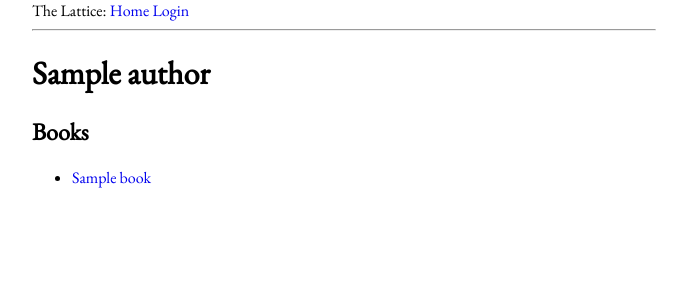
After one commit to Anno-Wiki/icc, a Flask app: template app/templates/author.html in a window 1280 px wide. The commit adds this page. Shown: the top 300 px of the page, without its empty margins (296-983 px from the left). Run offline with Flask 2, Linux system fonts and the light colour scheme; the template is opened without the code that fills it: most values are stand-ins (such as "Sample title", 1, 10 or a date in 2020); parts of the project's set-up code (start-up, migrations or seed data) failed here and were passed over.

Commit message:
Created author pages, modified styles, created running header for pages, added lots of links between things.

```diff
--- a/app/models.py
+++ b/app/models.py
@@ -75,6 +75,7 @@ class Author(db.Model):
     name = db.Column(db.String(128), index = True)
     first_name = db.Column(db.String(128), index = True)
     last_name = db.Column(db.String(128), index = True)
+    url = db.Column(db.String(128), index = True)
 
     birth_date = db.Column(db.Date, index = True)
     death_date = db.Column(db.Date, index = True)
--- a/app/routes.py
+++ b/app/routes.py
@@ -10,7 +10,9 @@ from app.models import User, Book, Author, Word, Position, Page
 @app.route('/index/')
 def index():
     books = Book.query.all()
-    return render_template('index.html', title='Home', books = books)
+    authors = Author.query.all()
+    return render_template('index.html', title='Home', books = books,
+            authors = authors)
 
 
 @app.route('/login/', methods=['GET', 'POST'])
@@ -31,10 +33,12 @@ def login():
     return render_template('login.html', title='Sign In', form=form)
 
 
+
 @app.route('/logout/')
 def logout():
     logout_user()
     return redirect(url_for('index'))
+
 
 
 @app.route('/register/', methods=['GET', 'POST'])
@@ -51,15 +55,28 @@ def register():
         return redirect(url_for('login'))
     return render_template('register.html', title='Register', form=form)
 
+
+
+@app.route('/author/<name>/')
+def author(name):
+    author = Author.query.filter_by(url = name).first_or_404()
+    books = Book.query.filter_by(author_id = author.id)
+    return render_template('author.html', books = books, author = author,
+            title = author.name)
+
+
+
 @app.route('/book/<title>/')
 def book(title):
-    book = Book.query.filter_by(url = title).first()
+    book = Book.query.filter_by(url = title).first_or_404()
     pages = Page.query.filter(Page.book_id == book.id,
             Page.ident == '<page>').all()
     chapters = Page.query.filter(Page.book_id == book.id,
             Page.ident == '<ch>').all()
     return render_template('book.html', book = book, pages = pages,
-            chapters = chapters, author = book.author)
+            title = book.title, chapters = chapters, author = book.author)
+
+
 
 @app.route('/book/<title>/page<page_num>/')
 def book_page(title, page_num):
@@ -78,6 +95,7 @@ def book_page(title, page_num):
             Position.position >= page.start_id,
             Position.position <= page.stop_id)
 
-    return render_template('book_page.html', typesetting = typesetting, book =
-            book, author = book.author, title = book.title, prev_page = prev_page,
-            next_page = next_page, page = page)
+    return render_template('book_page.html', typesetting = typesetting,
+            book = book, author = book.author,
+            title = book.title + f" p. {page.page_number}",
+            prev_page = prev_page, next_page = next_page, page = page)
--- a/app/static/styles/style.css
+++ b/app/static/styles/style.css
@@ -10,17 +10,22 @@ p {
     font-family: 'EB Garamond', serif;
     font-size: 14pt;
 }
+a {
+    text-decoration:none;
+}
 #prev_page {
-    text-align:left;
     font-size: 24pt;
     text-decoration:none;
 }
 #next_page {
-    text-align:right;
     font-size: 24pt;
     text-decoration:none;
 }
 #current_page {
-    text-align:center;
     font-size: 24pt;
 }
+#running_head {
+    text-align:right;
+    font-size:20pt;
+    margin-bottom:100px;
+}
--- /dev/null
+++ b/app/templates/author.html
@@ -0,0 +1,12 @@
+{% extends "base.html" %}
+
+{% block content %}
+<h1>{{ author.name }}</h1>
+<h2>Books</h2>
+<ul>
+    {% for book in books %}
+    <li><a href="{{ url_for("book", title=book.url) }}">{{ book.title }}</a></li>
+    {% endfor %}
+</ul>
+
+{% endblock %}
```
Also changed, not shown: app/templates/book.html (+7 -7 lines), app/templates/book_page.html (+30 -3 lines), app/templates/index.html (+13 -4 lines), migrations/versions/e5caf57dd47a_.py (added, +30 -0 lines).
